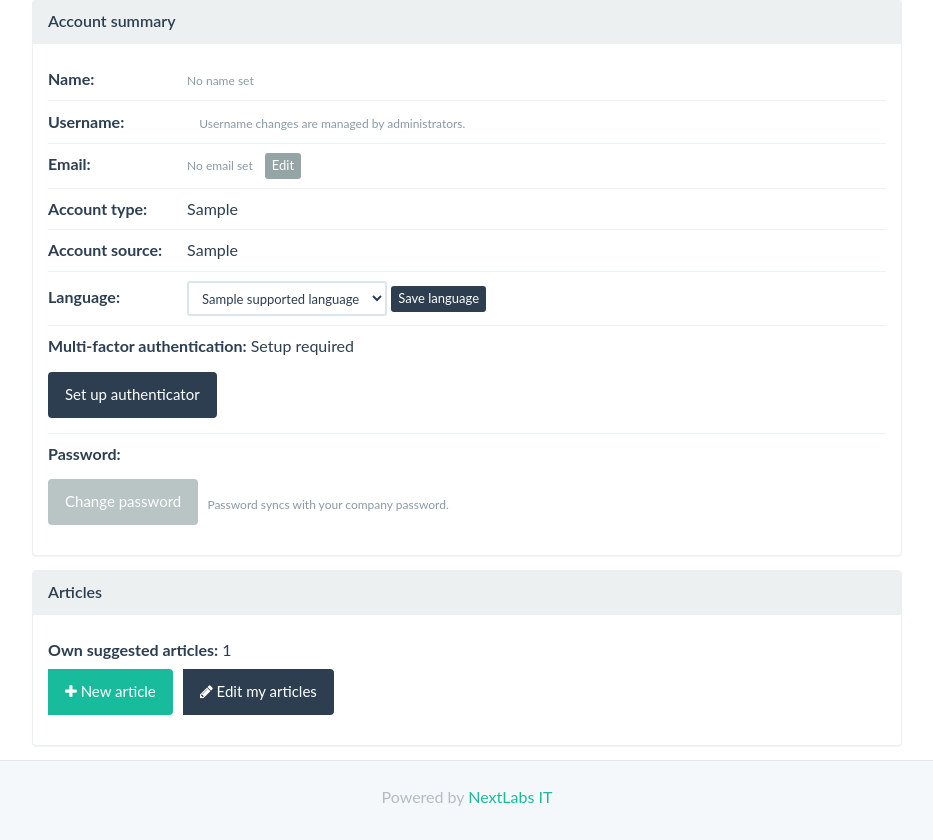
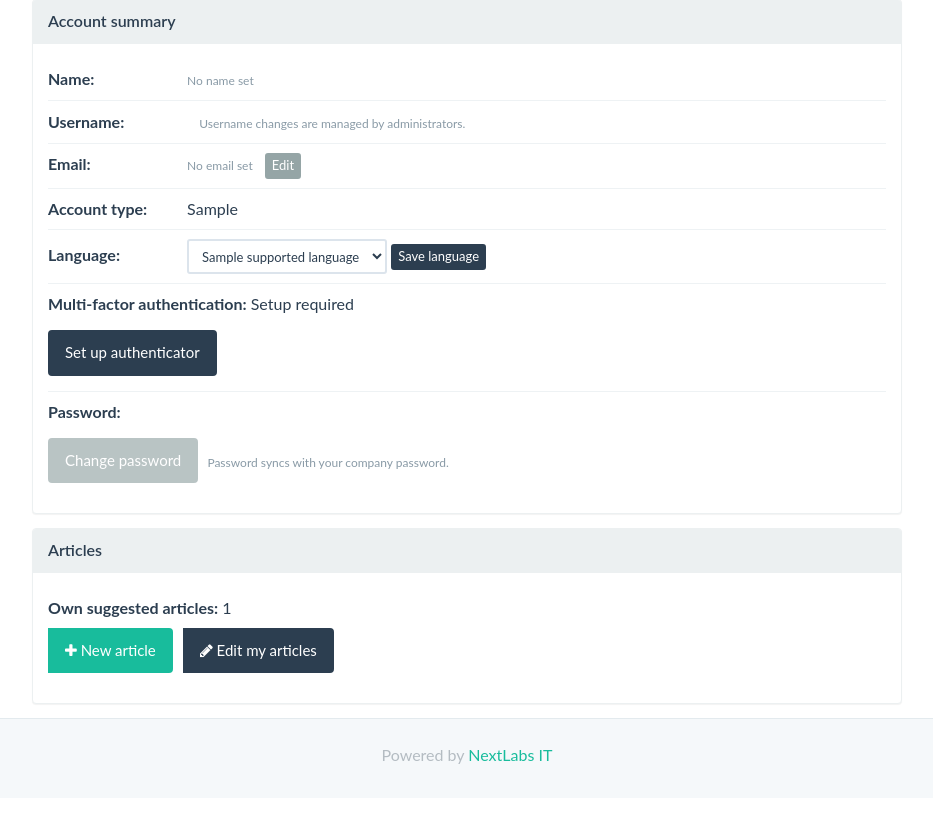
Before and after one commit to ErinFlyingSkyRocket/DjOpenKB, a Django app: template website/templates/profile.html in a window 1280 px wide. Shown: the part 186-1026 px from the top of the page, without its empty margins (173-1106 px from the left). After the commit the page ends 950 px from the top, so only its background shows below. Run offline with Django 5.2, Linux system fonts and the light colour scheme; the template is opened without the code that fills it: most values are stand-ins (such as "Sample title", 1, 10 or a date in 2020); some libraries are stand-ins or nearby versions.

Commit message:
Remove display of account source (Irrelevant)

```diff
--- a/website/templates/profile.html
+++ b/website/templates/profile.html
@@ -166,12 +166,6 @@ root.config = {"route_name":"kb","add_header_anchors":false,"links_blank_page":t
                                 </span>
                             </div>
 
-                            <div class="profile-account-row">
-                                <span class="profile-account-label">{% trans "Account source" %}:</span>
-                                <span class="profile-account-value">
-                                    {{ auth_source_display }}
-                                </span>
-                            </div>
 
                             <div class="profile-account-row">
                                 <span class="profile-account-label">{% trans "Language" %}:</span>
```
